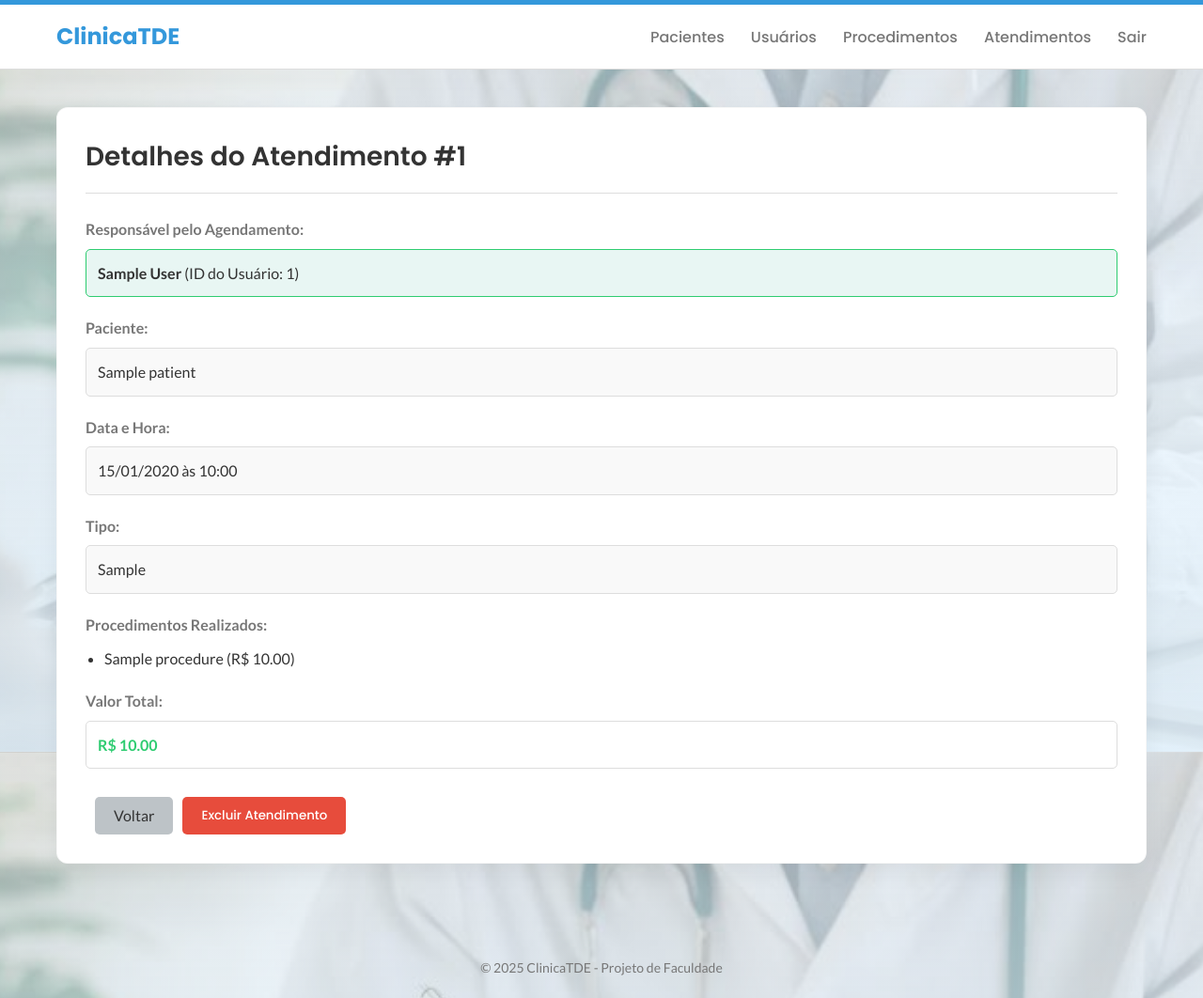
After one commit to Zaaape/TDE_CLINIC, a Flask app: page /appointments/1 in a window 1280 px wide. The commit adds this page. Shown: the whole page at 94% size. Run offline with Flask 3, Linux system fonts and the light colour scheme; the visitor is signed in with stand-in values (Sample User, id 1); tables that the repository leaves empty hold one stand-in row (values such as "Sample post").

Commit message:
Add files via upload

```diff
--- a/app.py
+++ b/app.py
@@ -7,7 +7,6 @@ from datetime import datetime
 from functools import wraps
 import re
 
-# --- FILTROS DE TEMPLATE (JINJA2) ---
 # Estas funções formatam dados "feios" do banco para ficarem bonitos no HTML.
 # Exemplo: Transforma "12345678900" em "123.456.789-00"
 
@@ -29,7 +28,6 @@ def format_telefone(value):
         return f'({digits[:2]}) {digits[2:6]}-{digits[6:]}'
     return value
 
-# --- FÁBRICA DA APLICAÇÃO ---
 # O Flask usa esse padrão para criar o app. Facilita testes e configurações.
 
 def create_app():
@@ -45,24 +43,20 @@ def create_app():
     bcrypt.init_app(app)   # Criptografia de senhas
     Migrate(app, db)       # Ferramenta de migração (alterar tabelas sem perder dados)
 
-    # Registra o Blueprint da API (conecta o arquivo routes.py a este app)
+    # Registra o Blueprint da API (conecta o routes.py a este app)
     app.register_blueprint(api, url_prefix='/api')
 
-    # --- DECORATORS DE PROTEÇÃO (MIDDLEWARE) ---
-
-    # 1. Login Required: Verifica se o usuário tem uma sessão ativa.
-    # Se não tiver, joga ele para a tela de login.
+    # 1. Login Required: Verifica se o usuário tem uma sessão ativa. Se não tiver, joga ele para a tela de login.
     def login_required(f):
         @wraps(f)
         def decorated_function(*args, **kwargs):
-            if 'user_id' not in session: # 'session' é um cookie seguro e criptografado
+            if 'user_id' not in session:
                 flash('Por favor, faça login para acessar esta página.', 'danger')
                 return redirect(url_for('login'))
             return f(*args, **kwargs)
         return decorated_function
 
     # 2. Admin Required: Verifica se, além de logado, o tipo do usuário é 'admin'.
-    # Isso impede que recepcionistas acessem áreas sensíveis (como criar usuários).
     def admin_required(f):
         @wraps(f)
         def decorated_function(*args, **kwargs):
@@ -123,7 +117,7 @@ def create_app():
     # --- GESTÃO DE USUÁRIOS (APENAS ADMIN) ---
 
     @app.route("/users")
-    @admin_required # Protegido!
+    @admin_required
     def user_list():
         page = request.args.get('page', 1, type=int)
         usuarios_paginados = User.query.order_by(User.nome).paginate(page=page, per_page=10, error_out=False)
@@ -170,18 +164,36 @@ def create_app():
     @app.route('/users/delete/<int:user_id>', methods=['POST'])
     @admin_required
     def delete_user(user_id):
-        # Proteção para não deixar o admin apagar a si mesmo acidentalmente
+        # Proteção para não deixar o admin apagar a si mesmo
         if user_id == session.get('user_id'):
             flash('Você não pode remover a si mesmo.', 'danger')
             return redirect(url_for('user_list'))
 
         user = User.query.get_or_404(user_id)
+
+        # Buscamos TODOS os atendimentos vinculados a este usuário
+        atendimentos_do_usuario = Appointment.query.filter_by(usuario_id=user_id).all()
+
+        if atendimentos_do_usuario:
+            # Montamos uma mensagem listando as datas e os pacientes desses atendimentos
+            detalhes = []
+            for a in atendimentos_do_usuario:
+                data_fmt = a.data_atendimento.strftime('%d/%m/%Y')
+                # Como temos o relacionamento .patient, podemos pegar o nome do paciente
+                detalhes.append(f"{data_fmt} (Pac: {a.patient.nome})")
+
+            # Junta tudo numa string separada por vírgula
+            msg_erro = f"Não é possível excluir {user.nome}. Ele(a) é responsável pelos atendimentos: {', '.join(detalhes)}. Exclua esses atendimentos antes de remover o usuário."
+
+            flash(msg_erro, 'danger')
+            return redirect(url_for('user_list'))
+
         db.session.delete(user)
         db.session.commit()
         flash('Usuário removido com sucesso.', 'success')
         return redirect(url_for('user_list'))
 
-    # --- PROCEDIMENTOS (CRUD COMPLETO E PROTEGIDO) ---
+    # --- PROCEDIMENTOS (CRUD COMPLETO) ---
 
     @app.route("/procedures")
     @login_required # Qualquer usuário logado pode VER a lista
@@ -197,7 +209,6 @@ def create_app():
             new_procedure = Procedure(
                 nome=request.form['nome'],
                 descricao=request.form.get('descricao'),
-                # HTML envia números como string, o banco converte para Numeric automaticamente
                 valor_plano_saude=request.form['valor_plano_saude'],
                 valor_particular=request.form['valor_particular']
             )
@@ -230,7 +241,7 @@ def create_app():
         flash('Procedimento removido com sucesso.', 'success')
         return redirect(url_for('procedure_list'))
 
-    # --- ATENDIMENTOS (CORE DO SISTEMA) ---
+    # --- ATENDIMENTOS ---
 
     @app.route("/appointments")
     @login_required
@@ -246,7 +257,7 @@ def create_app():
         if request.method == 'POST':
             # Captura dados complexos do formulário
             paciente_id = request.form.get('paciente_id')
-            procedure_ids = request.form.getlist('procedure_ids') # Checkbox múltiplo
+            procedure_ids = request.form.getlist('procedure_ids')
             data_str = request.form.get('data_atendimento')
             tipo = request.form.get('tipo') # 'plano' ou 'particular'
             numero_carteira = request.form.get('numero_carteira_plano')
@@ -256,7 +267,7 @@ def create_app():
                 flash('Erro: Todos os campos são obrigatórios.', 'danger')
                 return redirect(url_for('create_appointment_form'))
 
-            # LÓGICA DE NEGÓCIO: Cálculo do valor total
+            # Cálculo do valor total
             valor_total_calculado = 0
             procedimentos_selecionados = Procedure.query.filter(Procedure.id.in_(procedure_ids)).all()
 
@@ -276,7 +287,6 @@ def create_app():
                 valor_total=valor_total_calculado
             )
 
-            # SQLAlchemy cuida da tabela de associação Many-to-Many aqui
             novo_atendimento.procedures.extend(procedimentos_selecionados)
 
             db.session.add(novo_atendimento)
@@ -352,6 +362,28 @@ def create_app():
         flash('Paciente removido com sucesso.', 'success')
         return redirect(url_for('index'))
 
+    # VISUALIZAR DETALHES DO ATENDIMENTO ---
+    @app.route('/appointments/<int:appointment_id>')
+    @login_required
+    def view_appointment(appointment_id):
+        appointment = Appointment.query.get_or_404(appointment_id)
+        return render_template('appointment_details.html', appointment=appointment)
+
+    # DELETAR ATENDIMENTO ---
+    @app.route('/appointments/delete/<int:appointment_id>', methods=['POST'])
+    @login_required
+    def delete_appointment(appointment_id):
+        appointment = Appointment.query.get_or_404(appointment_id)
+        # Permissão: Apenas Admin ou quem criou pode deletar
+        if appointment.usuario_id != session['user_id'] and session['user_tipo'] != 'admin':
+            flash('Você não tem permissão para excluir este atendimento.', 'danger')
+            return redirect(url_for('appointment_list'))
+
+        db.session.delete(appointment)
+        db.session.commit()
+        flash('Atendimento removido com sucesso.', 'success')
+        return redirect(url_for('appointment_list'))
+
     return app
 
 # Bloco para rodar o app localmente em modo de desenvolvimento
--- a/static/CSS/style.css
+++ b/static/CSS/style.css
@@ -18,11 +18,21 @@
 
 body {
     font-family: 'Lato', sans-serif;
-    background-color: var(--color-background);
+
+    background:
+        linear-gradient(rgba(240, 248, 255, 0.60), rgba(227, 242, 253, 0.92)),
+        url('../img/fundo_medico.jpg');
+
+    background-size: cover;
+    background-position: center;
+    background-attachment: fixed;
+    background-repeat: no-repeat;
+
+    min-height: 100vh;
+    border-top: 5px solid var(--color-primary);
     color: var(--color-text);
     line-height: 1.6;
 }
-
 .container {
     max-width: 1200px;
     margin: 0 auto;
@@ -71,9 +81,13 @@ body {
 
 .content-card {
     background-color: var(--color-white);
-    border-radius: 8px;
-    box-shadow: var(--shadow);
+    border-radius: 12px;
+
+    box-shadow: 0 10px 25px rgba(0, 0, 0, 0.05), 0 5px 10px rgba(0,0,0,0.01);
+
     padding: 30px;
+    animation: slideUpFade 0.6s ease-out forwards;
+    border: 1px solid rgba(0,0,0,0.03);
 }
 
 .card-header {
@@ -264,9 +278,6 @@ body {
     color: #c0392b;
 }
 
-/* ---- ESTILOS DA NOVA PÁGINA DE LOGIN ---- */
-
-/* Remove margens do body para a página de login ocupar tudo */
 body.login-body {
     background-color: var(--color-white);
 }
@@ -357,3 +368,48 @@ body.login-body {
     font-weight: normal;
     margin-bottom: 0;
 }
+
+.badge {
+    padding: 6px 12px;
+    border-radius: 20px;
+    font-size: 0.85rem;
+    font-weight: 600;
+    color: #fff;
+    display: inline-block;
+    box-shadow: 0 2px 5px rgba(0,0,0,0.1);
+}
+
+.badge-particular {
+    background-color: #2ecc71;
+}
+
+.badge-plano {
+    background-color: #3498db;
+}
+
+@keyframes slideUpFade {
+    from {
+        opacity: 0;
+        transform: translateY(20px);
+    }
+    to {
+        opacity: 1;
+        transform: translateY(0);
+    }
+}
+
+.content-card {
+    animation: slideUpFade 0.6s ease-out forwards;
+}
+
+.data-table tbody tr {
+    transition: all 0.2s ease;
+    border-left: 3px solid transparent;
+}
+
+.data-table tbody tr:hover {
+    background-color: #f1f7fc;
+    border-left: 3px solid var(--color-primary);
+    transform: scale(1.005);
+    box-shadow: 0 4px 10px rgba(0,0,0,0.05);
+}
--- /dev/null
+++ b/templates/appointment_details.html
@@ -0,0 +1,64 @@
+{% extends "base.html" %}
+
+{% block title %}Detalhes do Atendimento{% endblock %}
+
+{% block content %}
+<div class="content-card">
+    <div class="card-header">
+        <h1>Detalhes do Atendimento #{{ appointment.id }}</h1>
+    </div>
+
+    <div class="form-container">
+        <div class="form-group">
+            <label>Responsável pelo Agendamento:</label>
+            <p class="form-control" style="background-color: #e8f6f3; border-color: #2ecc71;">
+                <strong>{{ appointment.user.nome }}</strong> (ID do Usuário: {{ appointment.user.id }})
+            </p>
+        </div>
+
+        <div class="form-group">
+            <label>Paciente:</label>
+            <p class="form-control" style="background-color: #f9f9f9;">{{ appointment.patient.nome }}</p>
+        </div>
+
+        <div class="form-group">
+            <label>Data e Hora:</label>
+            <p class="form-control" style="background-color: #f9f9f9;">{{ appointment.data_atendimento.strftime('%d/%m/%Y às %H:%M') }}</p>
+        </div>
+
+        <div class="form-group">
+            <label>Tipo:</label>
+            <p class="form-control" style="background-color: #f9f9f9;">{{ appointment.tipo.capitalize() }}</p>
+        </div>
+
+        {% if appointment.tipo == 'plano' %}
+        <div class="form-group">
+            <label>Carteira do Plano:</label>
+            <p class="form-control" style="background-color: #f9f9f9;">{{ appointment.numero_carteira_plano }}</p>
+        </div>
+        {% endif %}
+
+        <div class="form-group">
+            <label>Procedimentos Realizados:</label>
+            <ul style="list-style-type: disc; margin-left: 20px; margin-top: 10px;">
+                {% for procedure in appointment.procedures %}
+                <li>{{ procedure.nome }} (R$ {{ "%.2f"|format(procedure.valor_plano_saude if appointment.tipo == 'plano' else procedure.valor_particular) }})</li>
+                {% endfor %}
+            </ul>
+        </div>
+
+        <div class="form-group">
+            <label>Valor Total:</label>
+            <p class="form-control" style="font-weight: bold; color: #2ecc71;">R$ {{ "%.2f"|format(appointment.valor_total) }}</p>
+        </div>
+
+        <div style="margin-top: 30px; display: flex; align-items: center; gap: 10px;">
+            <a href="{{ url_for('appointment_list') }}" class="btn-secondary" style="height: 40px; line-height: 20px; display: inline-flex; align-items: center;">Voltar</a>
+
+            <form action="{{ url_for('delete_appointment', appointment_id=appointment.id) }}" method="post" onsubmit="return confirm('Tem certeza que deseja excluir este registro permanentemente?');" style="margin: 0;">
+                <button type="submit" class="btn btn-primary" style="background-color: #e74c3c; height: 40px; border: none; cursor: pointer;">Excluir Atendimento</button>
+            </form>
+        </div>
+    </div>
+</div>
+{% endblock %}
```
Also changed, not shown: routes.py (+20 -27 lines), templates/appointments.html (+6 -2 lines), templates/users.html (+15 -1 lines), static/img/fundo_medico.jpg (added).
